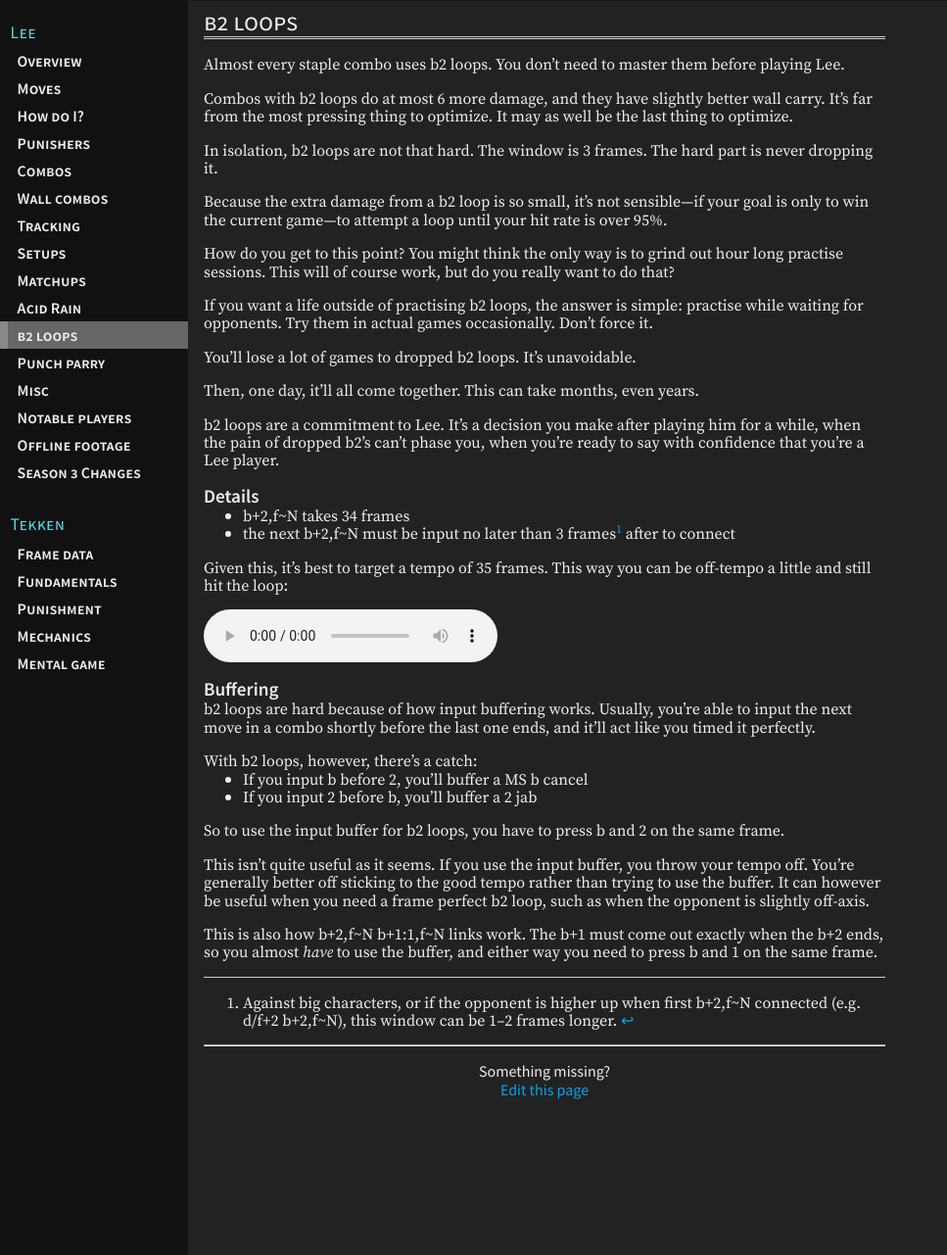
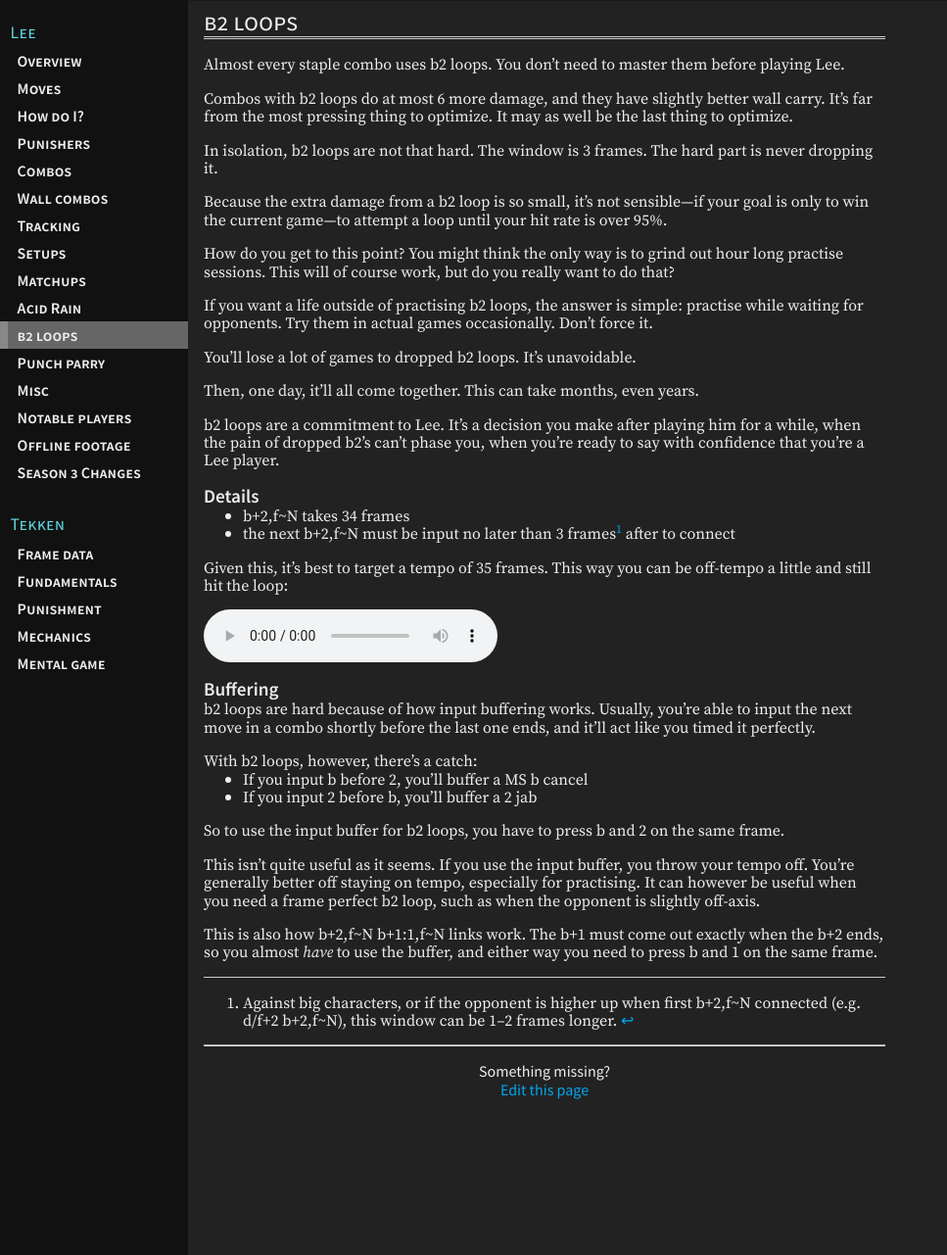
Before and after one commit to t7leeschool/t7leeschool.github.io, a Jekyll site: the page built from _pages/b2-loops.md, in a window 1280 px wide and 1281 px high. Shown: the whole window at 98% size, without its empty margins (0-967 px from the left). Built offline with Jekyll 4.4.1, drawn with Linux system fonts in a browser that asks for light colours.

Commit message:
revise b2 loop text

```diff
--- a/_pages/b2-loops.md
+++ b/_pages/b2-loops.md
@@ -59,9 +59,9 @@ So to use the input buffer for b2 loops, you have to press b and 2 on the same
 frame.
 
 This isn't quite useful as it seems. If you use the input buffer, you throw
-your tempo off. You're generally better off sticking to the good tempo rather
-than trying to use the buffer. It can however be useful when you need a frame
-perfect b2 loop, such as when the opponent is slightly off-axis.
+your tempo off. You're generally better off staying on tempo, especially for
+practising. It can however be useful when you need a frame perfect b2 loop,
+such as when the opponent is slightly off-axis.
 
 This is also how b+2,f\~N b+1:1,f\~N links work. The b+1 must come out exactly
 when the b+2 ends, so you almost *have* to use the buffer, and either way you
```
